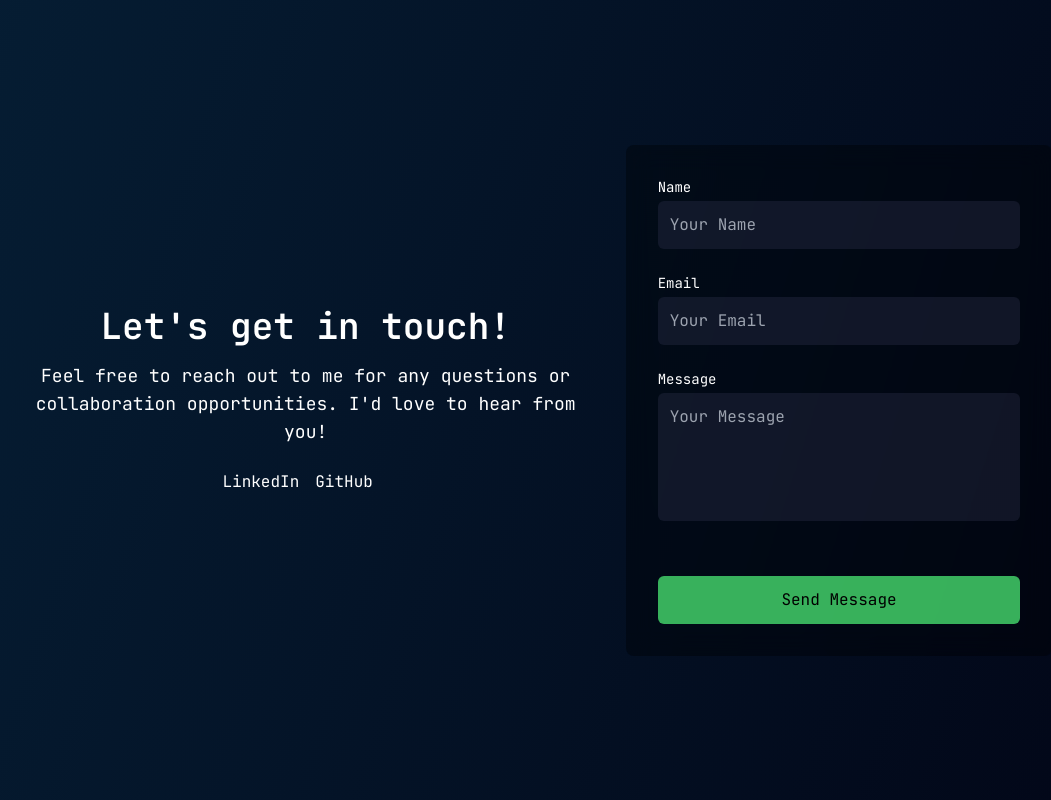
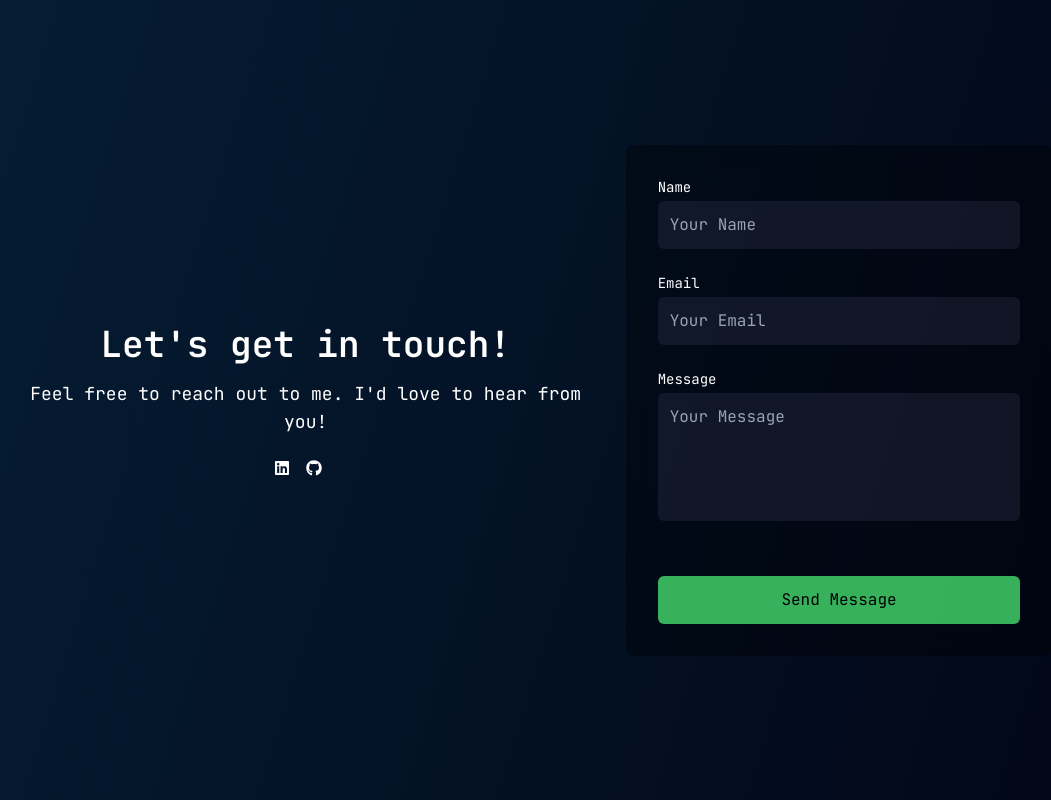
Before and after one commit to vskvj3/portfolio-nextjs, a Next.js app: page /about in a window 1280 px wide. Shown: the part 3240-4040 px from the top of the page, without its empty margins (121-1172 px from the left). Built offline with nearby package versions, Linux system fonts and the light colour scheme.

Commit message:
fix: add icons in contact section [About Page]

```diff
--- a/src/components/about/contact.js
+++ b/src/components/about/contact.js
@@ -1,5 +1,6 @@
 import axios from "axios";
 import { useState } from "react";
+import { FaGithub, FaLinkedin } from "react-icons/fa";
 
 export default function AboutContact() {
   const [name, setName] = useState("");
@@ -30,16 +31,15 @@ export default function AboutContact() {
       <div className="w-full sm:w-1/2 p-8 text-center text-dracula-t-white">
         <h2 className="text-4xl font-semibold mb-4">Let&apos;s get in touch!</h2>
         <p className="text-lg mb-6">
-          Feel free to reach out to me for any questions or collaboration
-          opportunities. I&apos;d love to hear from you!
+          Feel free to reach out to me. I&apos;d love to hear from you!
         </p>
         <div className="flex justify-center">
           {/* Social Icons can be added here */}
           <a href="https://www.linkedin.com" target="_blank" rel="noopener noreferrer" className="mr-4 hover:text-dracula-pink">
-            LinkedIn
+            <FaLinkedin />
           </a>
           <a href="https://github.com" target="_blank" rel="noopener noreferrer" className="mr-4 hover:text-dracula-pink">
-            GitHub
+            <FaGithub />
           </a>
         </div>
       </div>
```
